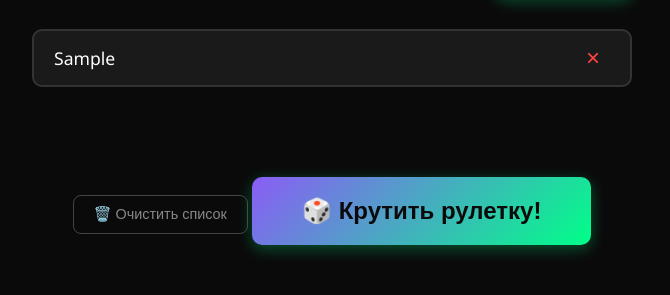
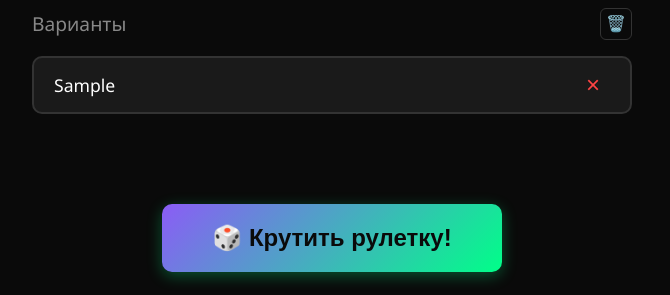
Before and after one commit to chegouzhtut/roulette-app, a plain HTML site: page index.html in a window 1280 px wide. Both pictures are taken after typing "Sample" into the empty fields and a click on the button "Добавить". Shown: the part 219-514 px from the top of the page, without its empty margins (308-978 px from the left). Drawn offline with Linux system fonts and the light colour scheme.

Commit message:
changing location of reset button

```diff
--- a/index.html
+++ b/index.html
@@ -22,11 +22,15 @@
             </div>
         </div>
 
-        <div class="options-list" id="optionsList">
-            <div class="empty-message">Добавьте варианты для выбора</div>
+        <div class="options-section">
+            <div class="options-header">
+                <h3>Варианты</h3>
+                <button class="clear-list-btn" id="clearListBtn" title="Очистить список">🗑️</button>
+            </div>
+            <div class="options-list" id="optionsList">
+                <div class="empty-message">Добавьте варианты для выбора</div>
+            </div>
         </div>
-
-        <button class="clear-list-btn" id="clearListBtn">🗑️ Очистить список</button>
 
         <button class="btn spin-btn" id="spinBtn">🎲 Крутить рулетку!</button>
 
--- a/script.js
+++ b/script.js
@@ -33,6 +33,10 @@ function removeOption(index) {
 function clearOptions() {
     if (isSpinning) return;
 
+    if (!confirm('Вы уверены, что хотите очистить весь список вариантов?')) {
+        return;
+    }
+
     options = [];
     optionInput.value = '';
 
@@ -49,12 +53,12 @@ function renderOptions() {
     if (options.length === 0) {
         optionsList.innerHTML = '<div class="empty-message">Добавьте варианты для выбора</div>';
         spinBtn.disabled = true;
-        clearListBtn.style.display = 'none';
+        clearListBtn.classList.add('hidden');
         return;
     }
 
     spinBtn.disabled = false;
-    clearListBtn.style.display = 'inline-block';
+    clearListBtn.classList.remove('hidden');
     optionsList.innerHTML = options.map((option, index) => `
         <div class="option-item" data-index="${index}">
             <span class="option-text">${escapeHtml(option)}</span>
--- a/style.css
+++ b/style.css
@@ -87,8 +87,25 @@ h1 {
     transform: none;
 }
 
+.options-section {
+    margin-bottom: 2rem;
+}
+
+.options-header {
+    display: flex;
+    justify-content: space-between;
+    align-items: center;
+    margin-bottom: 1rem;
+}
+
+.options-header h3 {
+    font-size: 1.2rem;
+    color: #888;
+    font-weight: normal;
+    margin: 0;
+}
+
 .options-list {
-    margin-bottom: 2rem;
     min-height: 100px;
 }
 
@@ -163,26 +180,34 @@ h1 {
 }
 
 .clear-list-btn {
-    padding: 10px 20px;
+    padding: 6px 10px;
     background: transparent;
-    border: 1px solid #444;
-    border-radius: 8px;
-    color: #888;
-    font-size: 0.9rem;
+    border: 1px solid #333;
+    border-radius: 6px;
+    color: #666;
+    font-size: 1rem;
     cursor: pointer;
     transition: all 0.2s ease;
-    margin-bottom: 1rem;
-    display: inline-block;
+    display: inline-flex;
+    align-items: center;
+    justify-content: center;
+    width: 32px;
+    height: 32px;
+    line-height: 1;
 }
 
 .clear-list-btn:hover {
     border-color: #555;
-    color: #aaa;
-    background: rgba(255, 255, 255, 0.02);
+    color: #888;
+    background: rgba(255, 255, 255, 0.03);
 }
 
 .clear-list-btn:active {
     background: rgba(255, 255, 255, 0.05);
+}
+
+.clear-list-btn.hidden {
+    display: none;
 }
 
 .spin-btn {
```
Also changed, not shown: 1 other file.
